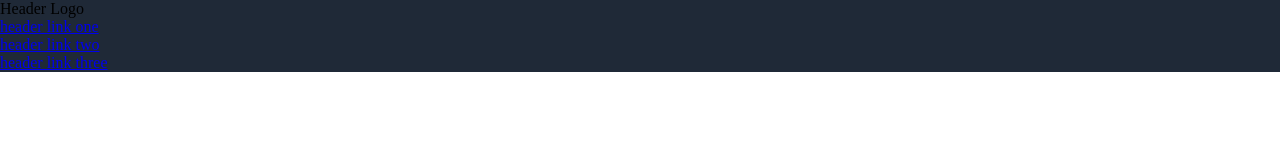
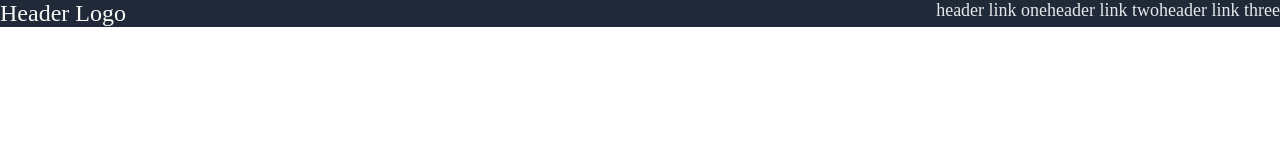
Before and after one commit to Dragesia/Project-Landing-Page, a plain HTML site: page index.html in a window 1280 px wide. Drawn offline with Linux system fonts and the light colour scheme.

Commit message:
header done except margin, padding and gap

```diff
--- a/style.css
+++ b/style.css
@@ -11,6 +11,24 @@ body {
 .header {
     background-color: #1F2937;
     width: 100vw;
+    display: flex;
+    justify-content: space-between;
+}
+
+.logo {
+    font-size: 24px;
+    color: #F9FAF8;
+}
+
+.header a {
+    font-size: 18px;
+    color: #E5E7EB;
+    text-decoration: none;
+}
+
+.header ul {
+    display: flex;
+    list-style: none;
 }
 
 .welcome {
```
